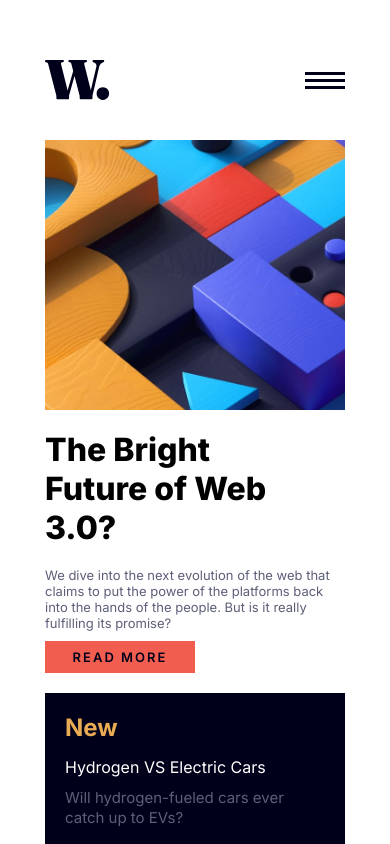
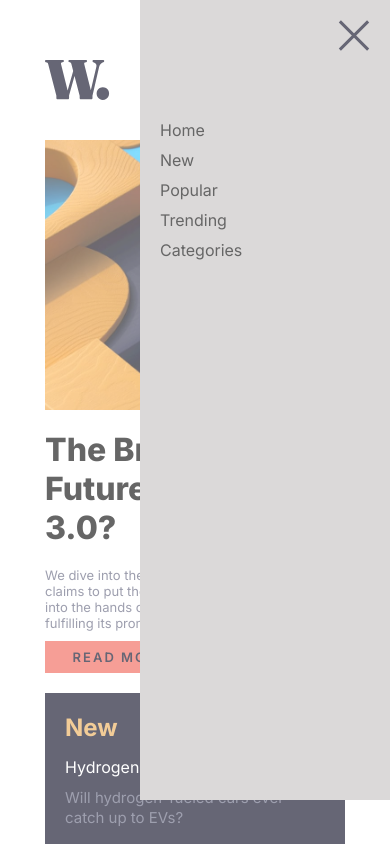
Before and after one commit to PxMach/Frontend-Mentor-News-homepage, a plain HTML site: page index.html in a window 390 px wide. Both pictures are taken after a click on the picture 325 px from the left and 80 px from the top of the page. Shown: the top 844 px of the page. Drawn offline with Linux system fonts and the light colour scheme.

Commit message:
Ajout d'une classe au corps dans le HTML, mise à jour du script JavaScript pour gérer l'opacité du corps lors de l'ouverture et de la fermeture du menu, et ajustement des styles CSS pour le menu et la navigation sur les écrans de petite taille.

```diff
--- a/index.html
+++ b/index.html
@@ -14,7 +14,7 @@
       <script src="src/script.js" defer></script>
       <title>Frontend Mentor | News homepage</title>
    </head>
-   <body>
+   <body class="body">
       <header>
          <img src="./assets/images/logo.svg" alt="logo" />
          <img
--- a/src/script.js
+++ b/src/script.js
@@ -2,12 +2,16 @@ const nav = document.getElementById("nav");
 const menu = document.getElementById("menu");
 const openMenu = document.getElementById("open-menu");
 const closeMenu = document.getElementById("close-menu");
+const body = document.querySelector(".body");
 
 function openClick() {
-   if (nav.style.display === "none") {
+   if (nav.style.display === "none" || nav.style.display === "") {
+      body.style.opacity = 0.6;
       nav.style.display = "block";
+      nav.style.opacity = 1;
    } else {
       nav.style.display = "none";
+      body.style.opacity = 1;
    }
 }
 
@@ -16,6 +20,7 @@ openMenu.addEventListener("click", openClick);
 function closeClick() {
    if (nav.style.display === "block") {
       nav.style.display = "none";
+      body.style.opacity = 1;
    } else {
       nav.style.display = "block";
    }
--- a/src/style.css
+++ b/src/style.css
@@ -36,6 +36,12 @@ ul li a {
 }
 ul li a:hover {
    color: hsl(5, 85%, 63%);
+}
+#open-menu {
+   display: none;
+}
+#close-menu {
+   display: none;
 }
 /* Main */
 main {
@@ -229,14 +235,8 @@ main {
 .attribution a {
    color: hsl(228, 45%, 44%);
 }
-#open-menu {
-   display: none;
-}
-#close-menu {
-   display: none;
-}
 
-@media (max-width: 500px) {
+@media (max-width: 900px) {
    header {
       display: flex;
       justify-content: space-between;
@@ -251,6 +251,9 @@ main {
    #close-menu {
       cursor: pointer;
       display: block;
+      position: absolute;
+      top: 20px;
+      right: 20px;
    }
    header nav {
       display: none;
@@ -259,8 +262,11 @@ main {
       background-color: rgb(196, 192, 192);
       top: 0px;
       right: 0;
-      width: 200px;
-      height: 420px;
+      width: 250px;
+      height: 800px;
+   }
+   #nav {
+      position: fixed;
    }
    nav img {
       position: absolute;
```
